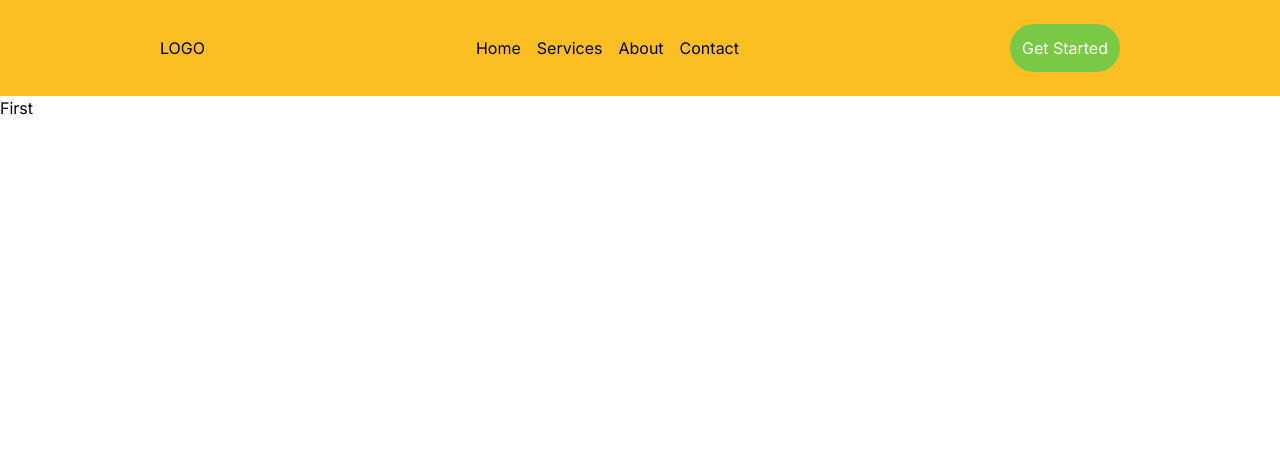
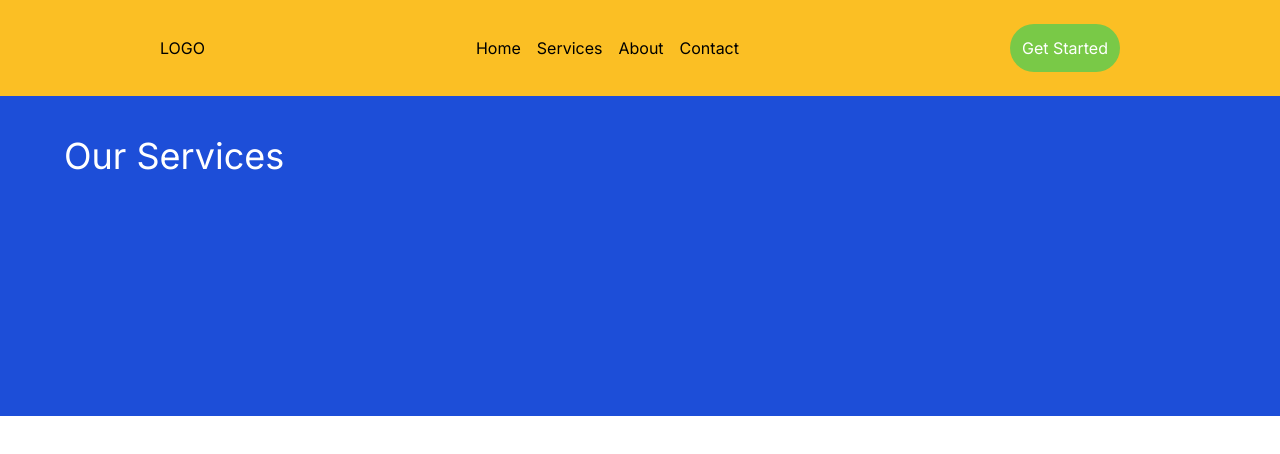
Before and after one commit to Richson-Tech/org, a Next.js app: page / in a window 1280 px wide. Shown: the top 454 px of the page. Built offline with nearby package versions, Linux system fonts and the light colour scheme.

Commit message:
new commit

```diff
--- a/src/components/First.jsx
+++ b/src/components/First.jsx
@@ -2,7 +2,12 @@ import React from 'react'
 
 const First = () => {
   return (
-    <div>First</div>
+    <div className='bg-blue-700 h-80'>
+        <h4 className='text-4xl pt-10 pl-16 text-white'>Our Services</h4>
+        <div>
+
+        </div>
+    </div>
   )
 }
 
--- a/src/components/Menu.jsx
+++ b/src/components/Menu.jsx
@@ -18,9 +18,9 @@ const Menu = () => {
   return (
     <div>
       {open ? (
-        <MdOutlineClose size="2rem" onClick={() => setOpen(false)} />
+        <MdOutlineClose className="text-white" size="2rem" onClick={() => setOpen(false)}  />
       ) : (
-        <CgMenu size="2rem" onClick={() => setOpen(true)} />
+        <CgMenu className="text-white" size="2rem" onClick={() => setOpen(true)} />
       )}
 
       {open && (
--- a/src/components/Navbar.jsx
+++ b/src/components/Navbar.jsx
@@ -8,8 +8,8 @@ const Navbar = () => {
       {/* LEFT SIDE */}
       <div className="bg-amber-400 flex flex-col md:hidden gap-4">
         {/* LOGO */}
-        <h1>CSBG</h1>
-        <p>COMMUNITY SERVICE BLOCK GRANT</p>
+        <h1 className="text-2xl font-bold">CSBG</h1>
+        <p className="text-[#757575] text-sm">COMMUNITY SERVICE BLOCK GRANT</p>
       </div>
       <h1 className="hidden md:block">LOGO</h1>
       <div className="hidden md:flex gap-4 flex-1 items-center justify-center">
```
